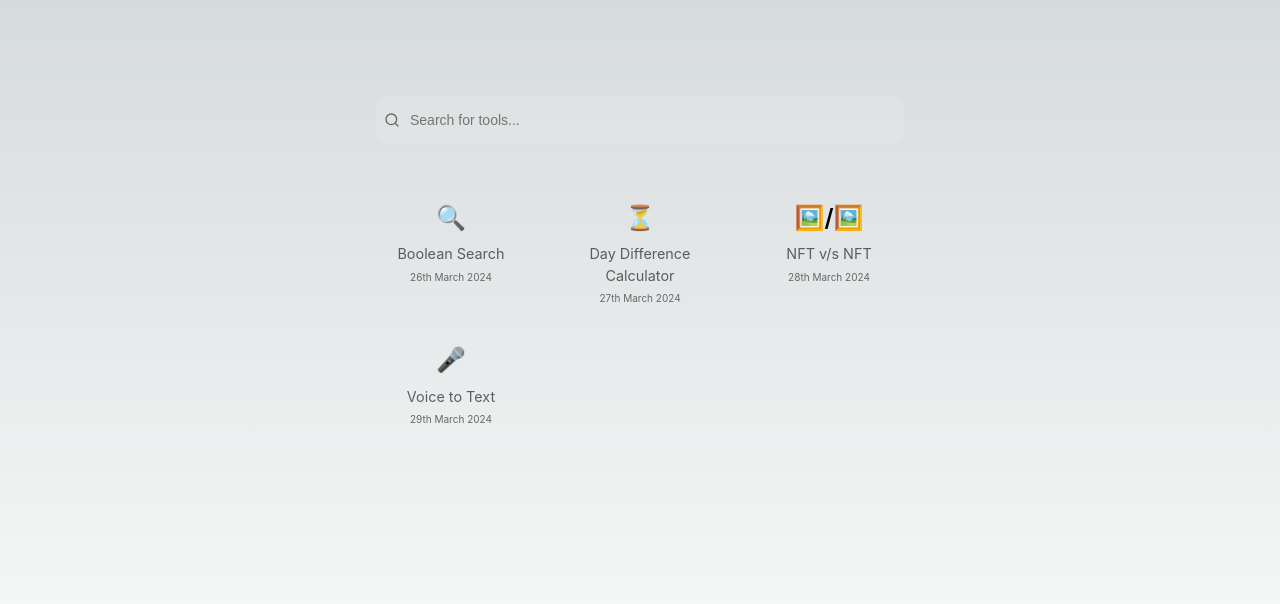
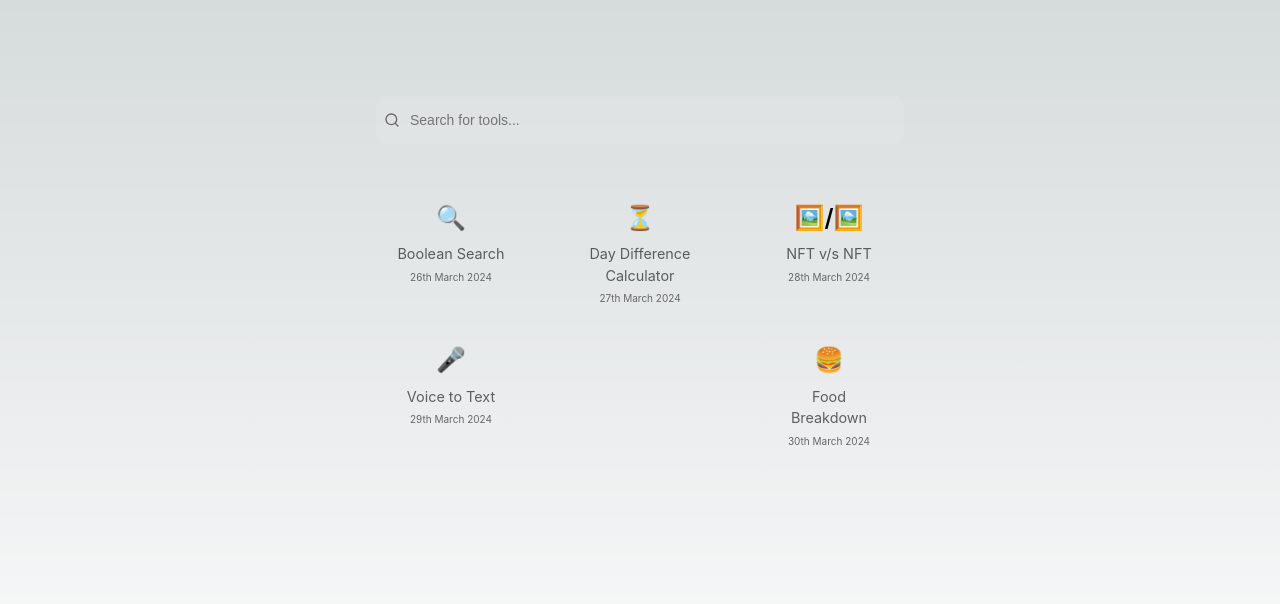
Before and after one commit to nishantrpai/tools.nishu.dev, a Next.js app: page / in a window 1280 px wide. Shown: the top 604 px of the page. Built offline with nearby package versions, Linux system fonts and the light colour scheme.

Commit message:
add a food breakdown tool

```diff
--- a/pages/index.js
+++ b/pages/index.js
@@ -34,6 +34,13 @@ export default function Home() {
       publishDate: '29th March 2024',
       icon: '🎤',
       url: '/voice2txt'
+    },
+    {
+      title: 'Food Breakdown',
+      description: 'Get the breakdown of food in terms of protein, carbs, and fats.',
+      publishDate: '30th March 2024',
+      icon: '🍔',
+      url: '/foodbreakdown'
     }
   ]
 
```
